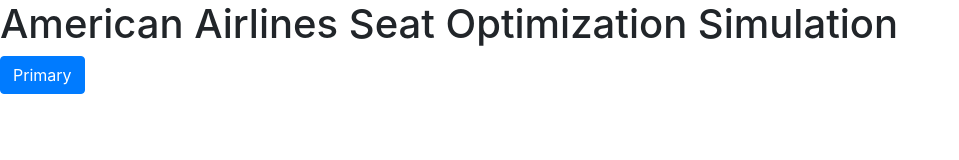
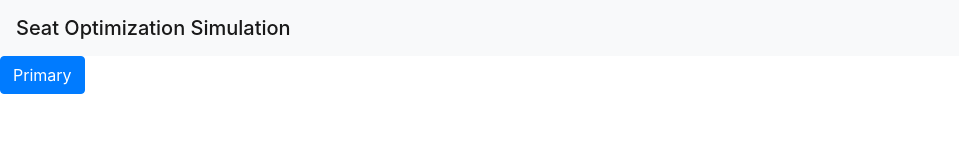
Before and after one commit to monghaii/AirBuddies-HackTX2019, a plain HTML site: page index.html in a window 1280 px wide. Shown: the whole page, without its empty margins (0-959 px from the left). Drawn offline with nearby package versions, Linux system fonts and the light colour scheme.

Commit message:
Added navbar

```diff
--- a/index.html
+++ b/index.html
@@ -23,7 +23,9 @@
 
     <body>
 
-        <h1>American Airlines Seat Optimization Simulation</h1>
+        <nav class="navbar navbar-light bg-light">
+            <span class="navbar-brand mb-0 h1">Seat Optimization Simulation</span>
+          </nav>
         <button type="button" class="btn btn-primary">Primary</button>
 
         <!-- Bootstrap core JavaScript
```
